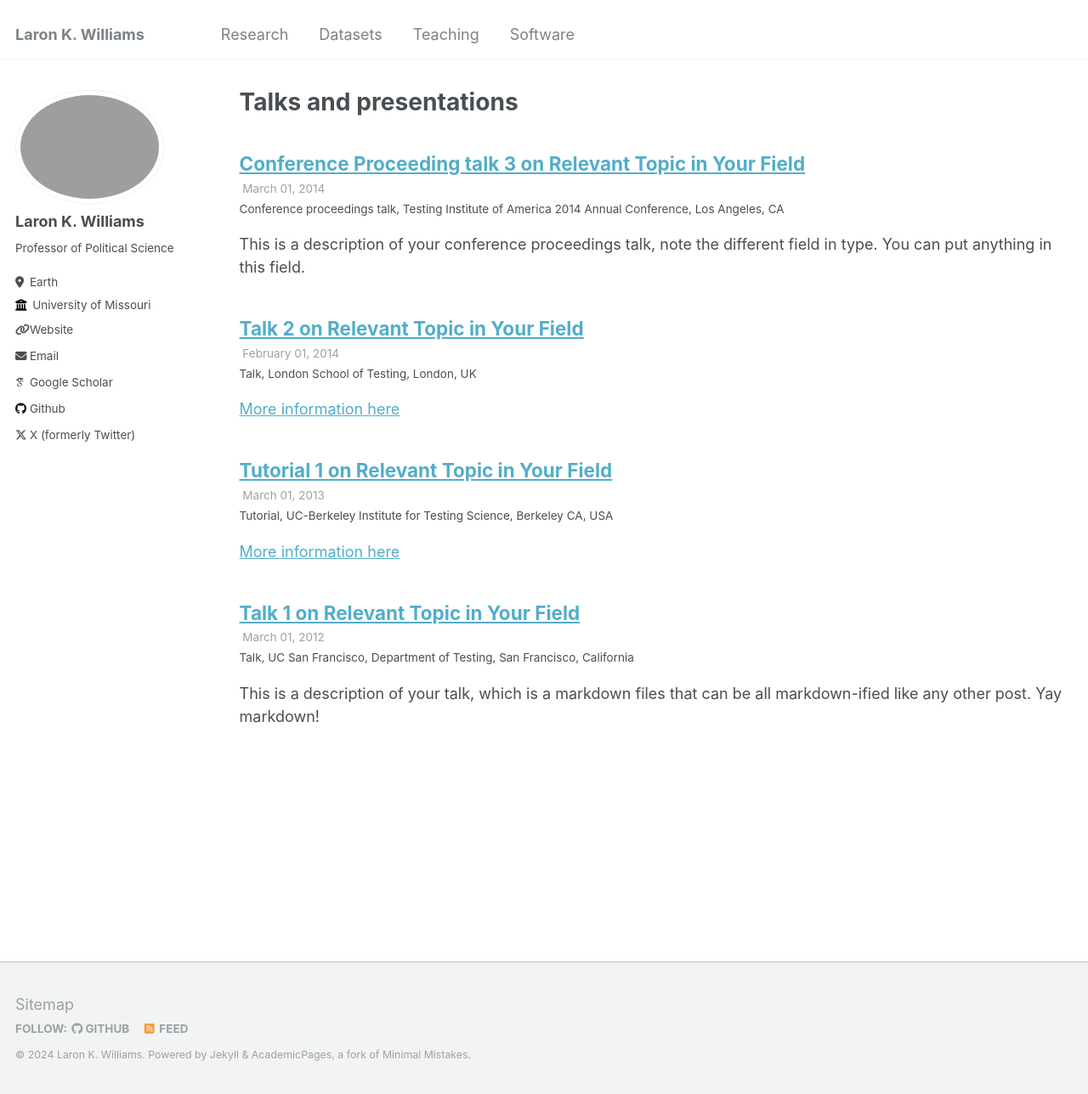
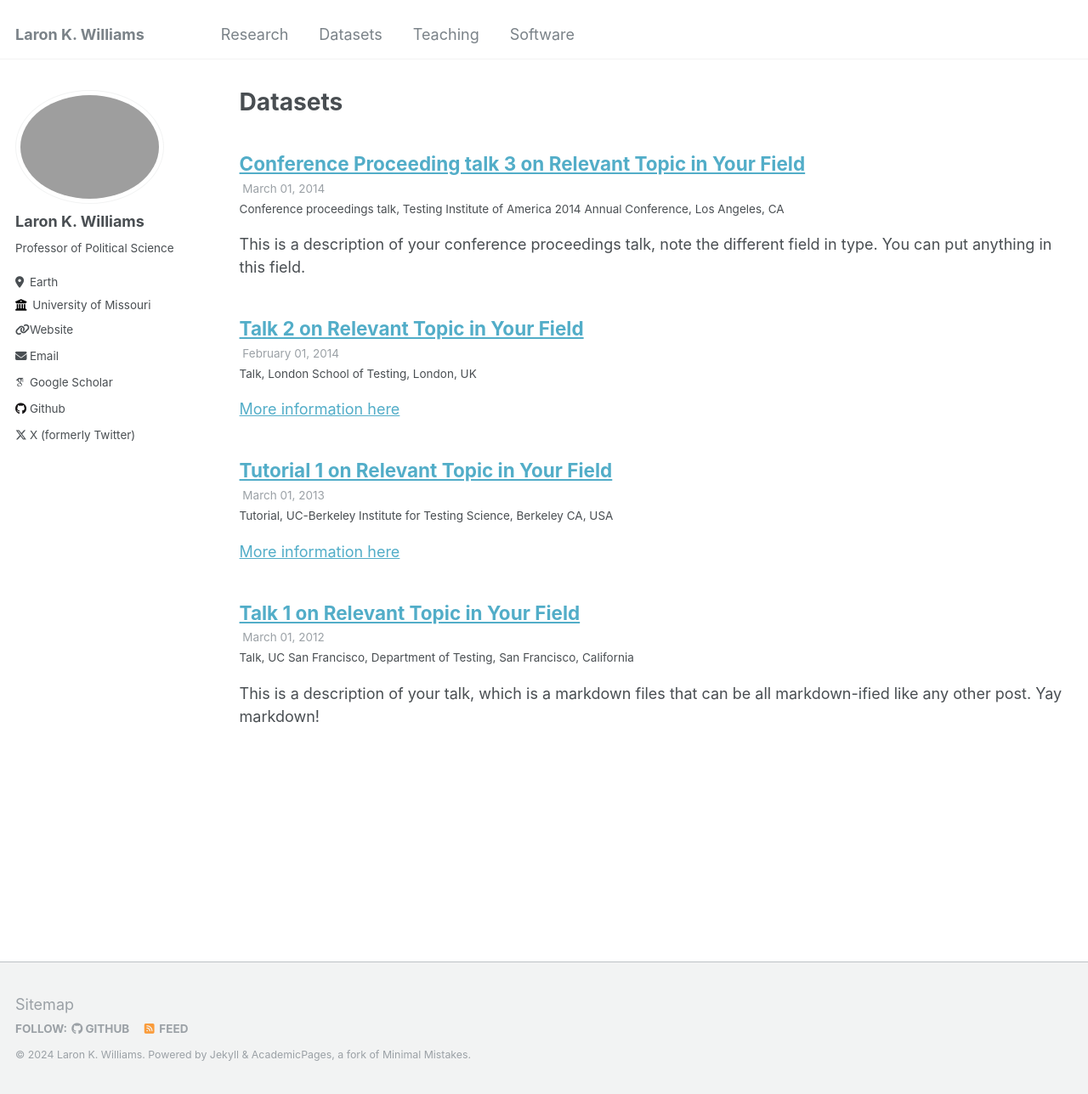
Before and after one commit to williamslaro/williamslaro.github.io, a Jekyll site: the page built from _pages/talks.html, in a window 1280 px wide and 1288 px high. Shown: the whole window at 85% size. Built offline with Jekyll 4.4.1, drawn with Linux system fonts in a browser that asks for light colours; some web fonts are replaced.

Commit message:
Update talks.html

```diff
--- a/_pages/talks.html
+++ b/_pages/talks.html
@@ -1,16 +1,10 @@
 ---
 layout: archive
-title: "Talks and presentations"
+title: "Datasets"
 permalink: /talks/
 author_profile: true
 ---
 
-{% if site.talkmap_link == true %}
-
-<p style="text-decoration:underline;"><a href="/talkmap.html">See a map of all the places I've given a talk!</a></p>
-
-{% endif %}
-
 {% for post in site.talks reversed %}
   {% include archive-single-talk.html %}
 {% endfor %}
```
